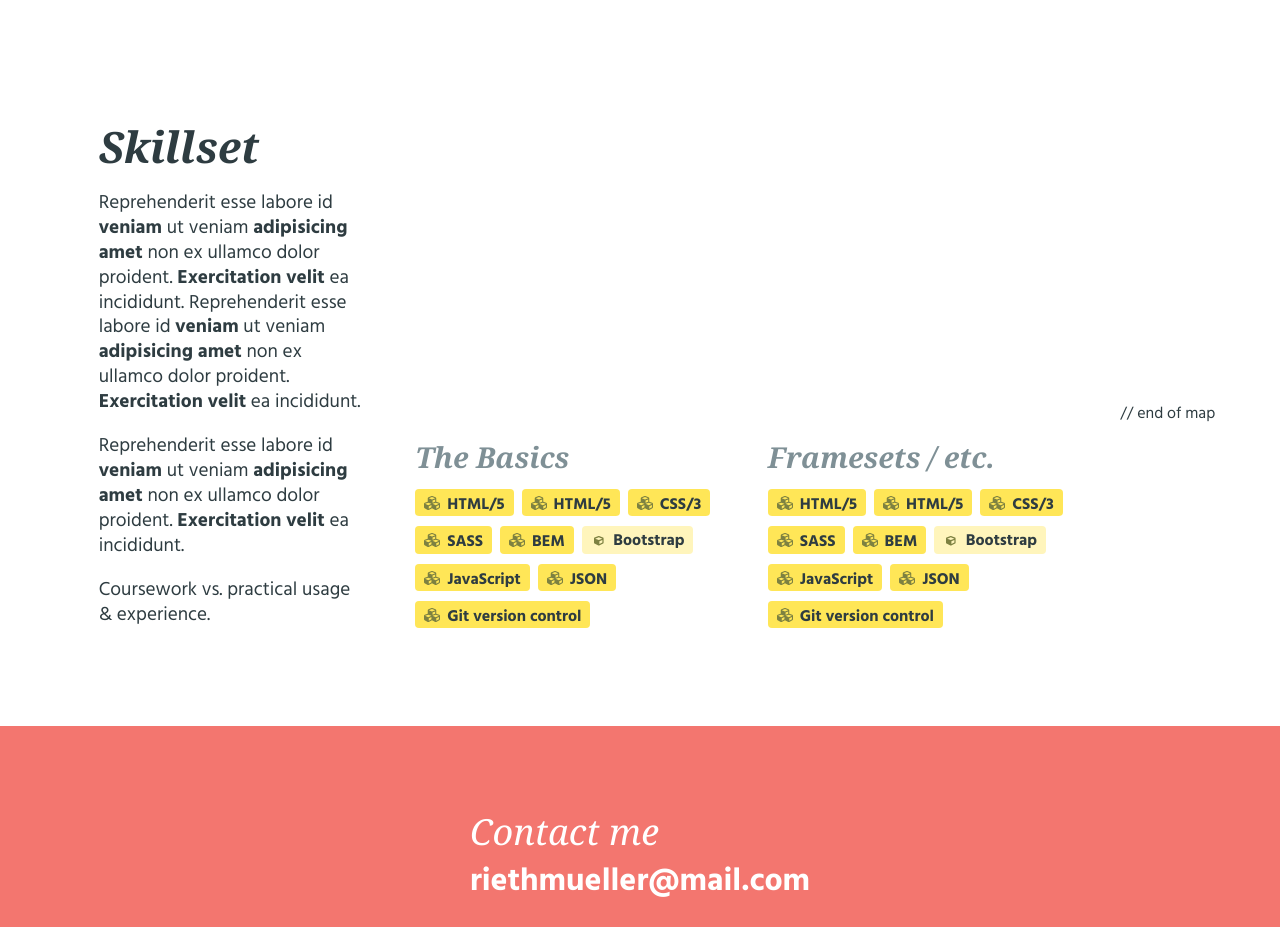
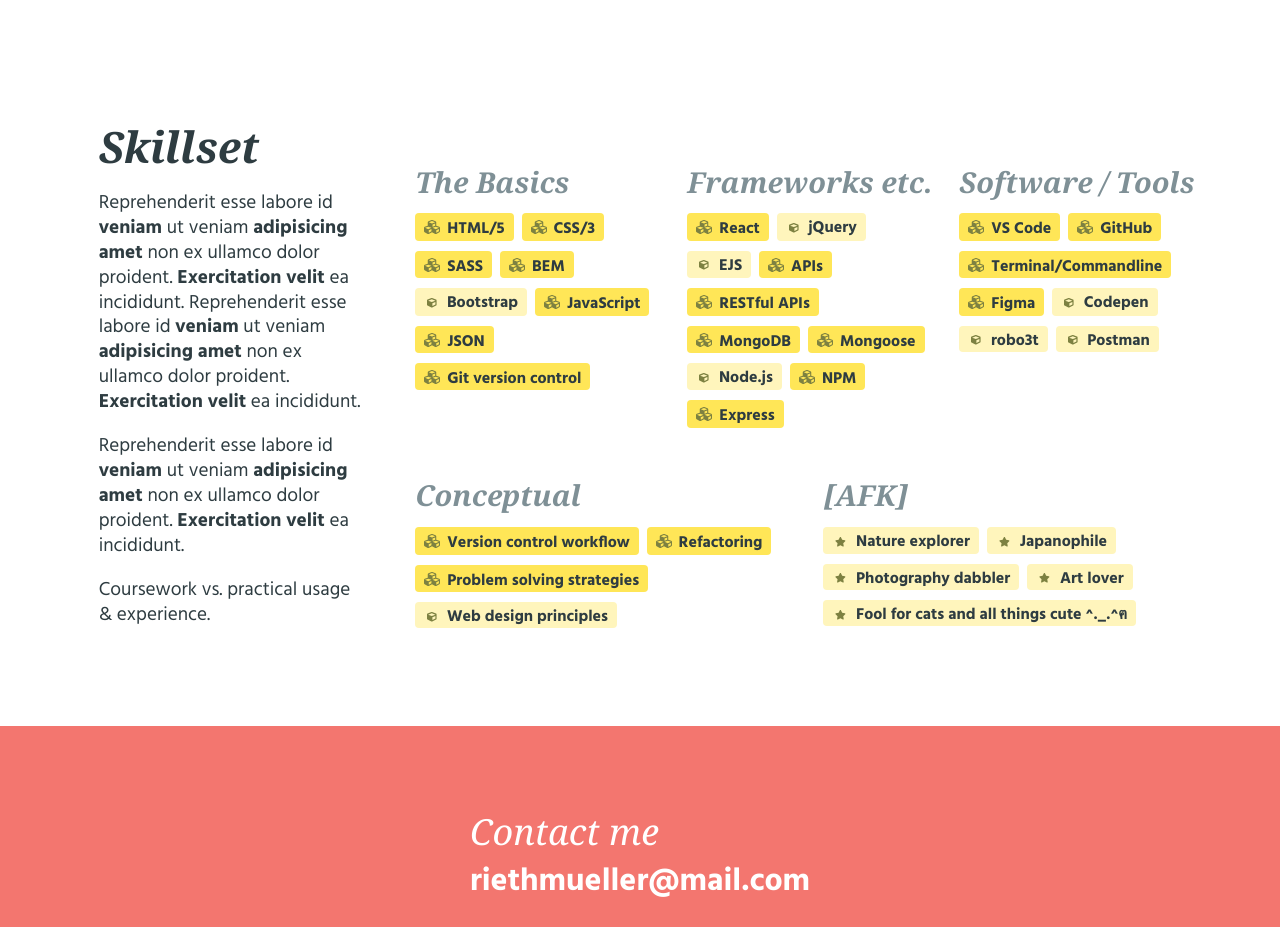
Before and after one commit to tanjanita/portfolio, a React (Create React App) app: page / in a window 1280 px wide. Shown: the part 2280-3207 px from the top of the page. Built offline with nearby package versions, Linux system fonts and the light colour scheme; a web font is replaced by a local one.

Commit message:
Closes #33 SkillsCollection JSON subcomponent

```diff
--- a/src/Logo.js
+++ b/src/Logo.js
@@ -1,10 +1,7 @@
 import React from "react";
 
 function Logo(props) {
-  let blurFilter = false;
-  if (props.filter === "blur") {
-    blurFilter = true;
-  }
+  let blurFilter = (props.filter === "blur") ? true : false;
 
   return (
     <svg {...(blurFilter ? {className: 'watermark scrollFade'} : {className: 'header__logo'})} width="110" height="108" viewBox="0 0 29.104 28.575" xmlns="http://www.w3.org/2000/svg" aria-labelledby="trLogo" role="img">
--- a/src/SkillsCollection.js
+++ b/src/SkillsCollection.js
@@ -2,232 +2,46 @@
 import Skills from "./skills.json";
 import { FontAwesomeIcon } from '@fortawesome/react-fontawesome';
 import { faCube, faCubes, faStar } from '@fortawesome/free-solid-svg-icons';
-// alternative icons: faHeart, faPlay, faCertificate, faCircle
+
+function selectIcon(highlight, category) {
+
+  if (highlight) {
+    return(<FontAwesomeIcon icon={faCubes} className="list__item-icon" />);
+  } else if (category !== "[AFK]") {
+    return(<FontAwesomeIcon icon={faCube} className="list__item-icon list__item-icon--small" />);
+  } else {
+    return(<FontAwesomeIcon icon={faStar} className="list__item-icon list__item-icon--small" />);
+  }
+}
 
 function SkillsCollection() {
   return (
 
     <div className="skillset__collection">
 
-{Skills.map((skill) => {
+      {Skills.map((category) => {
         return (
 
-        <div className="list__category">
-          <h3 className="list__category-headline">{skill.category}</h3>
+          <div key={category.id} className="list__category">
+            <h3 className="list__category-headline">{category.category}</h3>
             <ul className="list">
 
-
-    {Skills.map((skill) => {
+            {category.skillset.map((skill, index) => {
               return (
 
-
-            <li className="list__item list__item--highlighted">
-              <FontAwesomeIcon icon={faCubes} className="list__item-icon" />
-              HTML/5
+                <li key={index} className={`list__item${skill.highlight ? " list__item--highlighted" : ""}`}>
+                  {selectIcon(skill.highlight, category.category)}
+                  {skill.name}
                 </li>
 
-            ); // end of return within map
+              ); // end of return within skillset map
             })}
 
-            <li className="list__item list__item--highlighted">
-              <FontAwesomeIcon icon={faCubes} className="list__item-icon" />
-              CSS/3
-            </li>
-            <li className="list__item list__item--highlighted">
-              <FontAwesomeIcon icon={faCubes} className="list__item-icon" />
-              SASS
-            </li>
-            <li className="list__item list__item--highlighted">
-              <FontAwesomeIcon icon={faCubes} className="list__item-icon" />
-              BEM
-            </li>
-            <li className="list__item">
-              <FontAwesomeIcon icon={faCube} className="list__item-icon list__item-icon--small" />
-              Bootstrap
-            </li>
-            <li className="list__item list__item--highlighted">
-              <FontAwesomeIcon icon={faCubes} className="list__item-icon" />
-              JavaScript
-            </li>
-            <li className="list__item list__item--highlighted">
-              <FontAwesomeIcon icon={faCubes} className="list__item-icon" />
-              JSON
-            </li>
-            <li className="list__item list__item--highlighted">
-              <FontAwesomeIcon icon={faCubes} className="list__item-icon" />
-              Git version control
-            </li>
             </ul>
           </div>
 
-); // end of return within map
-})} // end of map
-
-{/*
-        <div className="list__category">
-          <h3 className="list__category-headline">The Basics</h3>
-          <ul className="list">
-            <li className="list__item list__item--highlighted">
-              <FontAwesomeIcon icon={faCubes} className="list__item-icon" />
-              HTML/5
-            </li>
-            <li className="list__item list__item--highlighted">
-              <FontAwesomeIcon icon={faCubes} className="list__item-icon" />
-              CSS/3
-            </li>
-            <li className="list__item list__item--highlighted">
-              <FontAwesomeIcon icon={faCubes} className="list__item-icon" />
-              SASS
-            </li>
-            <li className="list__item list__item--highlighted">
-              <FontAwesomeIcon icon={faCubes} className="list__item-icon" />
-              BEM
-            </li>
-            <li className="list__item">
-              <FontAwesomeIcon icon={faCube} className="list__item-icon list__item-icon--small" />
-              Bootstrap
-            </li>
-            <li className="list__item list__item--highlighted">
-              <FontAwesomeIcon icon={faCubes} className="list__item-icon" />
-              JavaScript
-            </li>
-            <li className="list__item list__item--highlighted">
-              <FontAwesomeIcon icon={faCubes} className="list__item-icon" />
-              JSON
-            </li>
-            <li className="list__item list__item--highlighted">
-              <FontAwesomeIcon icon={faCubes} className="list__item-icon" />
-              Git version control
-            </li>
-          </ul>
-        </div>
-
-        <div className="list__category">
-          <h3 className="list__category-headline">
-          Frameworks /<sub>etc.</sub>
-          </h3>
-          <ul className="list">
-            <li className="list__item list__item--highlighted">
-              <FontAwesomeIcon icon={faCubes} className="list__item-icon" />
-              REACT
-            </li>
-            <li className="list__item">
-              <FontAwesomeIcon icon={faCube} className="list__item-icon list__item-icon--small" />
-              jQuery
-            </li>
-            <li className="list__item">
-              <FontAwesomeIcon icon={faCube} className="list__item-icon list__item-icon--small" />
-              EJS</li>
-            <li className="list__item list__item--highlighted">
-              <FontAwesomeIcon icon={faCubes} className="list__item-icon" />
-              APIs</li>
-            <li className="list__item list__item--highlighted">
-              <FontAwesomeIcon icon={faCubes} className="list__item-icon" />
-              RESTful APIs
-            </li>
-            <li className="list__item">
-              <FontAwesomeIcon icon={faCube} className="list__item-icon list__item-icon--small" />
-              MongoDB
-            </li>
-            <li className="list__item">
-              <FontAwesomeIcon icon={faCube} className="list__item-icon list__item-icon--small" />
-              Mongoose
-            </li>
-            <li className="list__item list__item--highlighted">
-              <FontAwesomeIcon icon={faCubes} className="list__item-icon" />
-              Node.js
-            </li>
-            <li className="list__item list__item--highlighted">
-              <FontAwesomeIcon icon={faCubes} className="list__item-icon" />
-              NPM
-            </li>
-            <li className="list__item list__item--highlighted">
-              <FontAwesomeIcon icon={faCubes} className="list__item-icon" />
-              Express
-            </li>
-          </ul>
-        </div>
-
-        <div className="list__category">
-          <h3 className="list__category-headline">Software /<sub>etc.</sub></h3>
-          <ul className="list">
-            <li className="list__item list__item--highlighted">
-              <FontAwesomeIcon icon={faCubes} className="list__item-icon" />
-              VS Code
-            </li>
-            <li className="list__item list__item--highlighted">
-              <FontAwesomeIcon icon={faCubes} className="list__item-icon" />
-              GitHub
-            </li>
-            <li className="list__item list__item--highlighted">
-              <FontAwesomeIcon icon={faCubes} className="list__item-icon" />
-              Terminal/Commandline
-            </li>
-            <li className="list__item list__item--highlighted">
-              <FontAwesomeIcon icon={faCubes} className="list__item-icon" />
-              Figma
-            </li>
-            <li className="list__item list__item--highlighted">
-              <FontAwesomeIcon icon={faCubes} className="list__item-icon" />
-              Codepen
-            </li>
-            <li className="list__item">
-              <FontAwesomeIcon icon={faCube} className="list__item-icon list__item-icon--small" />
-              robo3t</li>
-            <li className="list__item">
-              <FontAwesomeIcon icon={faCube} className="list__item-icon list__item-icon--small" />
-              Postman</li>
-          </ul>
-        </div>
-
-        <div className="list__category">
-          <h3 className="list__category-headline">Conceptual</h3>
-          <ul className="list">
-            <li className="list__item list__item--highlighted">
-              <FontAwesomeIcon icon={faCubes} className="list__item-icon" />
-              Version control workflow
-            </li>
-            <li className="list__item list__item--highlighted">
-              <FontAwesomeIcon icon={faCubes} className="list__item-icon" />
-              Refactoring
-            </li>
-            <li className="list__item list__item--highlighted">
-              <FontAwesomeIcon icon={faCubes} className="list__item-icon" />
-              Problem solving strategies
-            </li>
-            <li className="list__item">
-              <FontAwesomeIcon icon={faCube} className="list__item-icon list__item-icon--small" />
-              Web design principles
-            </li>
-          </ul>
-        </div>
-
-        <div className="list__category">
-          <h3 className="list__category-headline">[AFK]</h3>
-          <ul className="list">
-            <li className="list__item">
-              <FontAwesomeIcon icon={faStar} className="list__item-icon list__item-icon--small" />
-              Nature explorer
-            </li>
-            <li className="list__item">
-              <FontAwesomeIcon icon={faStar} className="list__item-icon list__item-icon--small" />
-              Japanophile
-            </li>
-            <li className="list__item">
-              <FontAwesomeIcon icon={faStar} className="list__item-icon list__item-icon--small" />
-              Photography dabbler
-            </li>
-            <li className="list__item">
-              <FontAwesomeIcon icon={faStar} className="list__item-icon list__item-icon--small" />
-              Art lover
-            </li>
-            <li className="list__item">
-              <FontAwesomeIcon icon={faStar} className="list__item-icon list__item-icon--small" />
-              Fool for cats and all things cute ^._.^ฅ
-            </li>
-          </ul>
-        </div> */}
-
+        ); // end of return within category map
+      })}
 
     </div>
 
--- a/src/skills.json
+++ b/src/skills.json
@@ -1,65 +1,123 @@
 [{
   "id": 1,
   "category": "The Basics",
-    "skills": [{
+  "skillset": [{
     "name": "HTML/5",
-      "icon": "Cubes"
+    "highlight": true
   }, {
     "name": "CSS/3",
-      "icon": "Cubes"
+    "highlight": true
   }, {
     "name": "SASS",
-      "icon": "Cubes"
+    "highlight": true
   }, {
     "name": "BEM",
-      "icon": "Cubes"
+    "highlight": true
   }, {
     "name": "Bootstrap",
-      "icon": "Cube"
+    "highlight": false
   }, {
     "name": "JavaScript",
-      "icon": "Cubes"
+    "highlight": true
   }, {
     "name": "JSON",
-      "icon": "Cubes"
+    "highlight": true
   }, {
     "name": "Git version control",
-      "icon": "Cubes"
+    "highlight": true
   }]
-  },
-  {
-    "id": 1,
-    "category": "Framesets / etc.",
-    "skills": [{
+}, {
+  "id": 2,
+  "category": "Frameworks etc.",
+  "skillset": [{
     "name": "React",
-      "icon": "Cubes"
+    "highlight": true
   }, {
     "name": "jQuery",
-      "icon": "Cube"
+    "highlight": false
   }, {
     "name": "EJS",
-      "icon": "Cube"
+    "highlight": false
   }, {
     "name": "APIs",
-      "icon": "Cubes"
+    "highlight": true
   }, {
     "name": "RESTful APIs",
-      "icon": "Cube"
+    "highlight": true
   }, {
     "name": "MongoDB",
-      "icon": "Cubes"
+    "highlight": true
   }, {
     "name": "Mongoose",
-      "icon": "Cubes"
+    "highlight": true
   }, {
     "name": "Node.js",
-      "icon": "Cube"
+    "highlight": false
   }, {
     "name": "NPM",
-      "icon": "Cubes"
+    "highlight": true
   }, {
     "name": "Express",
-      "icon": "Cubes"
+    "highlight": true
   }]
-  }
-]
+}, {
+  "id": 3,
+  "category": "Software / Tools",
+  "skillset": [{
+    "name": "VS Code",
+    "highlight": true
+  }, {
+    "name": "GitHub",
+    "highlight": true
+  }, {
+    "name": "Terminal/Commandline",
+    "highlight": true
+  }, {
+    "name": "Figma",
+    "highlight": true
+  }, {
+    "name": "Codepen",
+    "highlight": false
+  }, {
+    "name": "robo3t",
+    "highlight": false
+  }, {
+    "name": "Postman",
+    "highlight": false
+  }]
+}, {
+  "id": 4,
+  "category": "Conceptual",
+  "skillset": [{
+    "name": "Version control workflow",
+    "highlight": true
+  }, {
+    "name": "Refactoring",
+    "highlight": true
+  }, {
+    "name": "Problem solving strategies",
+    "highlight": true
+  }, {
+    "name": "Web design principles",
+    "highlight": false
+  }]
+}, {
+  "id": 5,
+  "category": "[AFK]",
+  "skillset": [{
+    "name": "Nature explorer",
+    "highlight": false
+  }, {
+    "name": "Japanophile",
+    "highlight": false
+  }, {
+    "name": "Photography dabbler",
+    "highlight": false
+  }, {
+    "name": "Art lover",
+    "highlight": false
+  }, {
+    "name": "Fool for cats and all things cute ^._.^ฅ",
+    "highlight": false
+  }]
+}]
```
Lines whose indentation alone changed are shown as unchanged.
